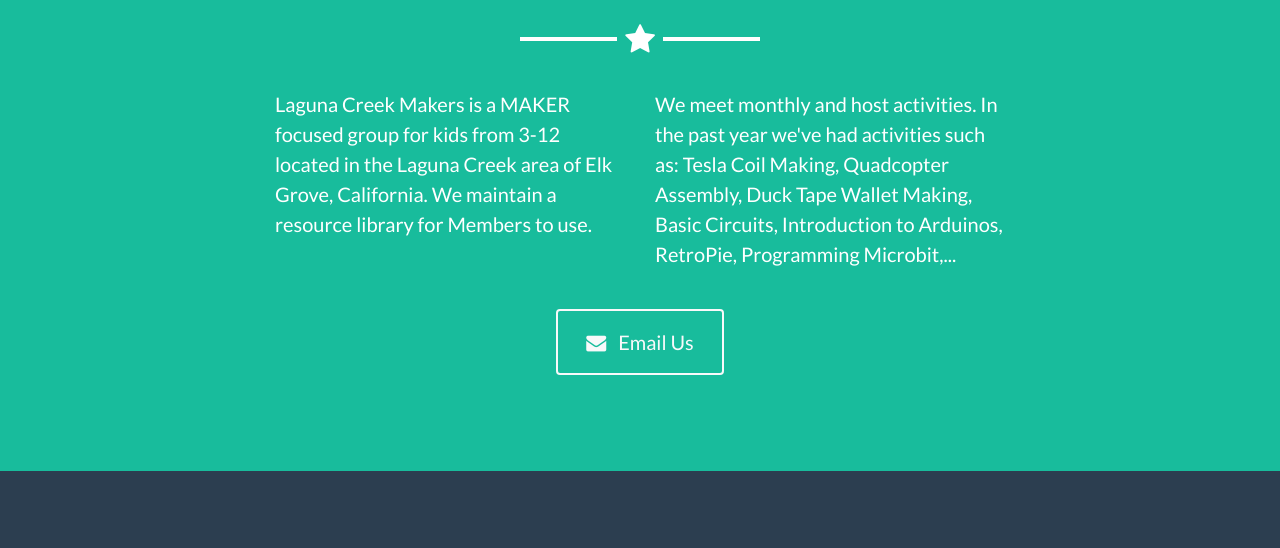
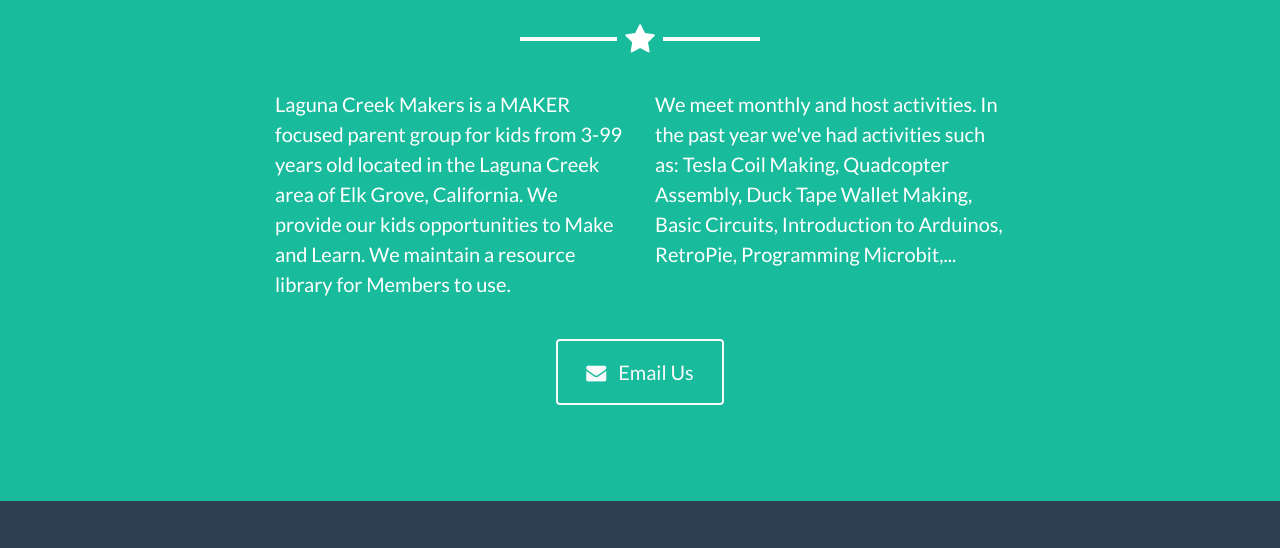
Before and after one commit to LagunaCreek-Makers/LagunaCreek-Makers.github.io, a plain HTML site: page index.html in a window 1280 px wide. Shown: the part 1843-2391 px from the top of the page. Drawn offline with Linux system fonts and the light colour scheme.

```diff
--- a/index.html
+++ b/index.html
@@ -139,7 +139,7 @@
         <hr class="star-light mb-5">
         <div class="row">
           <div class="col-lg-4 ml-auto">
-            <p class="lead">Laguna Creek Makers is a MAKER focused group for kids from 3-12 located in the Laguna Creek area of Elk Grove, California. We maintain a resource library for Members to use.</p>
+            <p class="lead">Laguna Creek Makers is a MAKER focused parent group for kids from 3-99 years old located in the Laguna Creek area of Elk Grove, California. We provide our kids opportunities to Make and Learn. We maintain a resource library for Members to use.</p>
           </div>
           <div class="col-lg-4 mr-auto">
             <p class="lead">We meet monthly and host activities. In the past year we've had activities such as:  Tesla Coil Making, Quadcopter Assembly, Duck Tape Wallet Making, Basic Circuits, Introduction to Arduinos, RetroPie, Programming Microbit,...</p>
```
